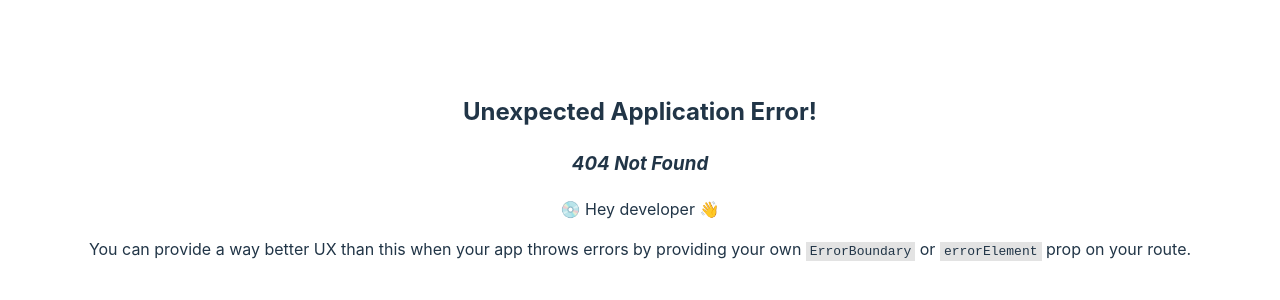
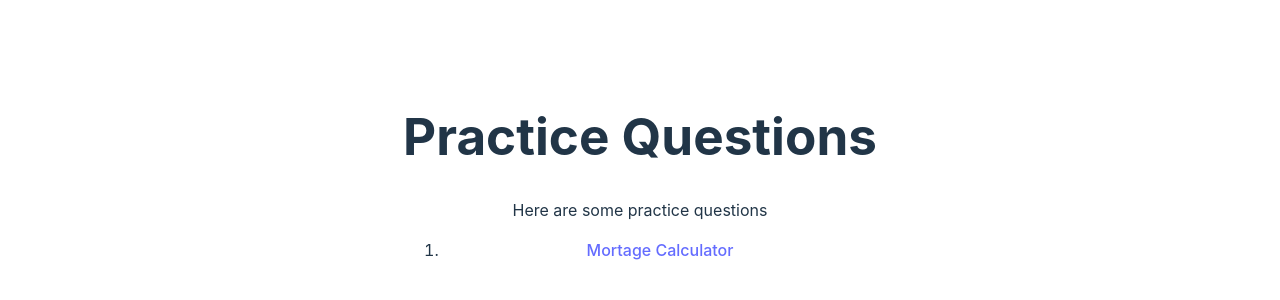
Before and after one commit to akshay2796/frontend-practice, a React (Vite) app: page /practice-questions in a window 1280 px wide. Before the commit this address had no page. Shown: the part 224-524 px from the top of the page. Built offline with nearby package versions, Linux system fonts and the light colour scheme.

Commit message:
added new vercel file

```diff
--- a/src/App.tsx
+++ b/src/App.tsx
@@ -43,7 +43,7 @@ function App() {
 				</a>
 			</div>
 
-			<Link to={"/mortage-calculator"}>Mortage Calculator</Link>
+			<Link to={"/practice-questions"}>Practice Questions</Link>
 		</>
 	);
 }
--- a/src/pages/index.tsx
+++ b/src/pages/index.tsx
@@ -1 +1,2 @@
 export { default as MortageCalculator } from "./mortage-calculator";
+export { default as PracticeQuestions } from "./practice-questons";
--- /dev/null
+++ b/src/pages/practice-questons.tsx
@@ -0,0 +1,18 @@
+import { Link } from "react-router-dom";
+
+const PracticeQuestions = () => {
+	return (
+		<div>
+			<h1>Practice Questions</h1>
+			<p>Here are some practice questions</p>
+			<ol>
+				<li>
+					<Link to='/practice-questions/mortage-calculator'>
+						Mortage Calculator
+					</Link>
+				</li>
+			</ol>
+		</div>
+	);
+};
+export default PracticeQuestions;
```
Also changed, not shown: src/main.tsx (+6 -2 lines), vercel.json (added).
